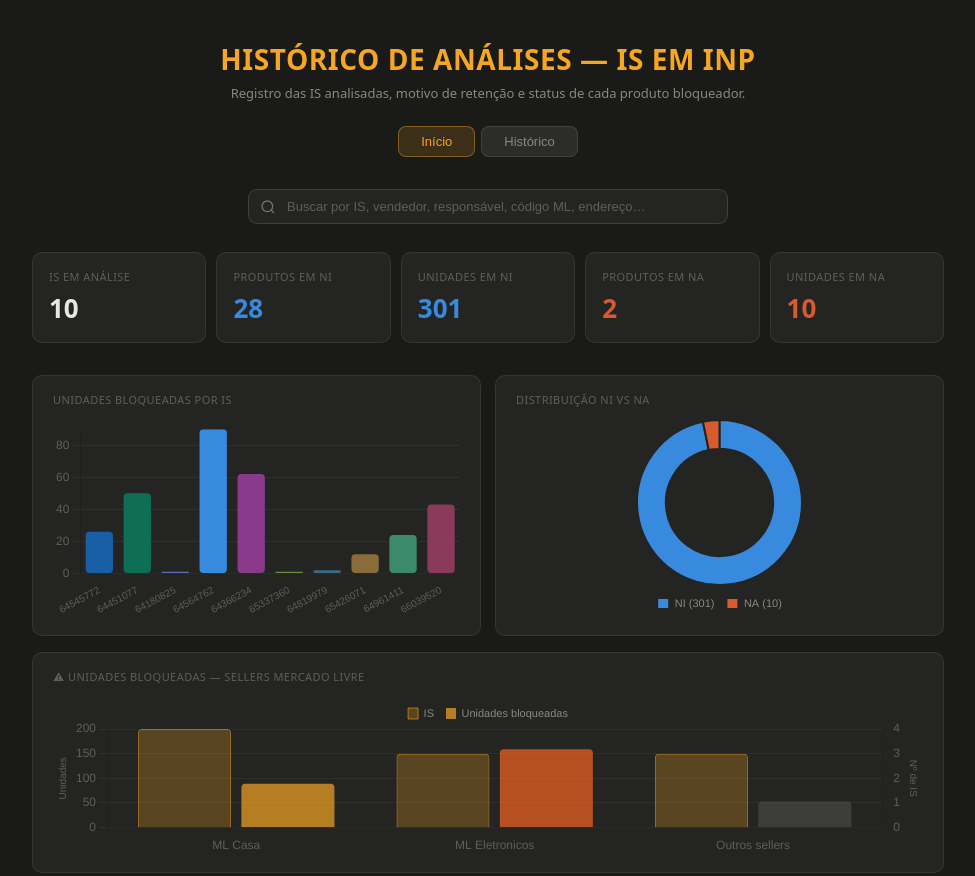
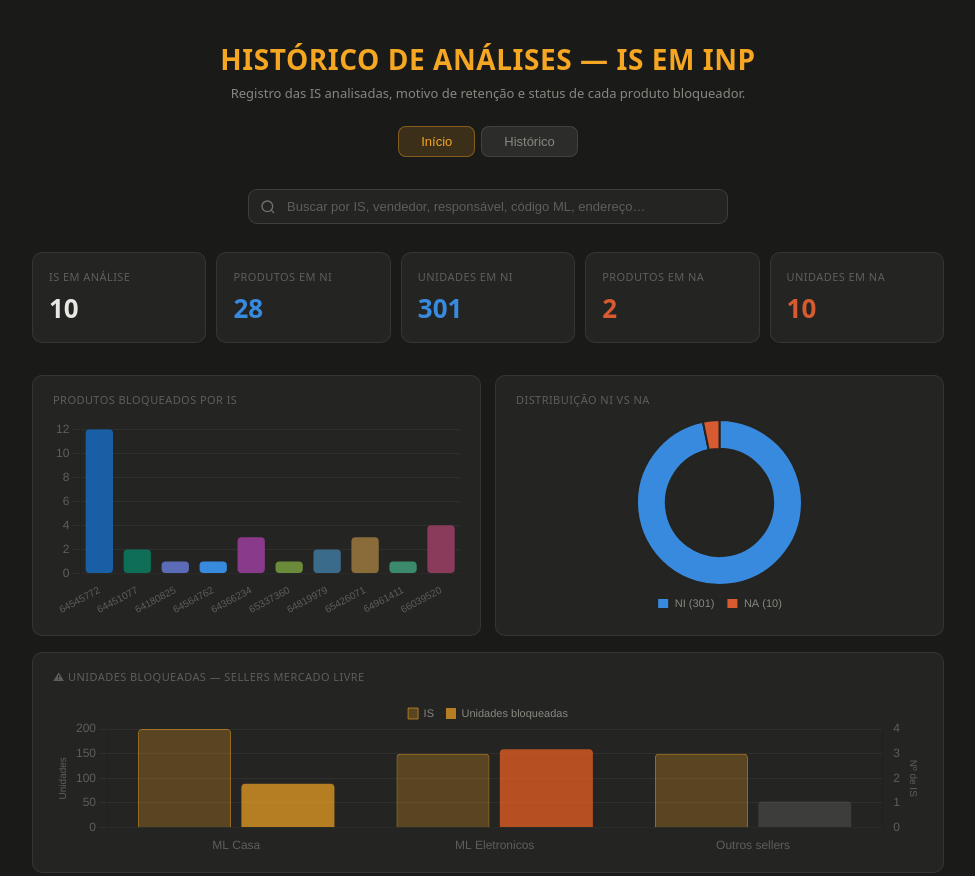
Before and after one commit to ICQA-ADDRESSINP/Analise-IS-INP, a plain HTML site: page index.html in a window 1280 px wide. Shown: the top 876 px of the page, without its empty margins (152-1127 px from the left). Drawn offline with nearby package versions, Linux system fonts and the light colour scheme.

Commit message:
Add files via upload

```diff
--- a/index.html
+++ b/index.html
@@ -98,7 +98,7 @@ tr:last-child td{border-bottom:none}
     <div class="metric"><div class="metric-label">Unidades em NA</div><div class="metric-value na">10</div></div>
   </div>
   <div class="charts-row">
-    <div class="chart-card"><div class="chart-title">Unidades bloqueadas por IS</div><div style="position:relative;height:200px"><canvas id="chartIS"></canvas></div></div>
+    <div class="chart-card"><div class="chart-title">Produtos bloqueados por IS</div><div style="position:relative;height:200px"><canvas id="chartIS"></canvas></div></div>
     <div class="chart-card"><div class="chart-title">Distribuição NI vs NA</div><div style="position:relative;height:200px"><canvas id="chartStatus"></canvas></div></div>
   </div>
   <div class="charts-row2">
@@ -366,12 +366,12 @@ function renderCharts(){
   if(chartsRendered)return;
   chartsRendered=true;
   const isLabels=['64545772','64451077','64180825','64564762','64366234','65337360','64819979','65426071','64961411','66039520'];
-  const isData=[26,50,1,90,62,1,2,12,24,43];
+  const isData=[12,2,1,1,3,1,2,3,1,4]; // nº de produtos distintos bloqueados por IS
   const colors=['#185fa5','#0F6E56','#5b6bb5','#378ADD','#8a3a8a','#6b8a3a','#3a6b8a','#8a6b3a','#3a8a6b','#8a3a5b'];
   new Chart(document.getElementById('chartIS'),{
     type:'bar',
-    data:{labels:isLabels,datasets:[{data:isData,backgroundColor:colors,borderRadius:4,borderSkipped:false}]},
-    options:{responsive:true,maintainAspectRatio:false,plugins:{legend:{display:false}},scales:{x:{grid:{display:false},ticks:{color:'#5f5e5a',font:{size:10}}},y:{beginAtZero:true,grid:{color:'rgba(255,255,255,0.05)'},ticks:{color:'#5f5e5a'}}}}
+    data:{labels:isLabels,datasets:[{label:'Produtos bloqueados',data:isData,backgroundColor:colors,borderRadius:4,borderSkipped:false}]},
+    options:{responsive:true,maintainAspectRatio:false,plugins:{legend:{display:false},tooltip:{callbacks:{label:ctx=>`${ctx.raw} produto${ctx.raw!==1?'s':''} bloqueado${ctx.raw!==1?'s':''}`}}},scales:{x:{grid:{display:false},ticks:{color:'#5f5e5a',font:{size:10}}},y:{beginAtZero:true,grid:{color:'rgba(255,255,255,0.05)'},ticks:{color:'#5f5e5a',stepSize:1}}}}
   });
   // Gráfico ML
   new Chart(document.getElementById('chartML'),{
```
